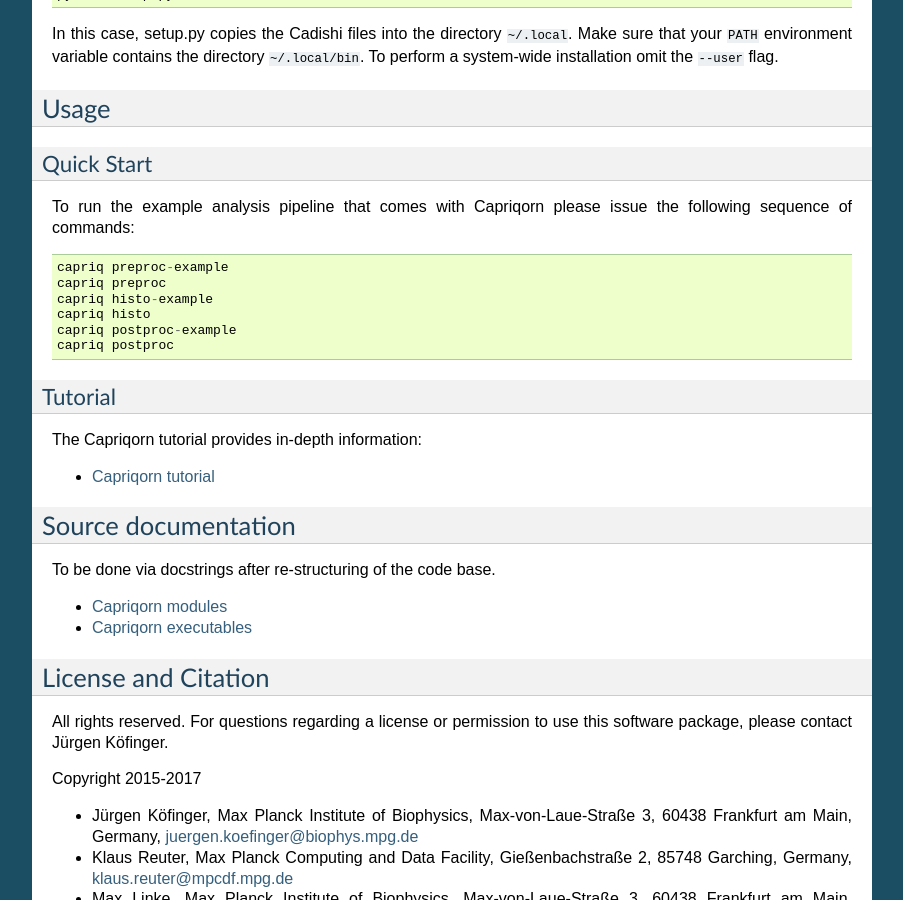
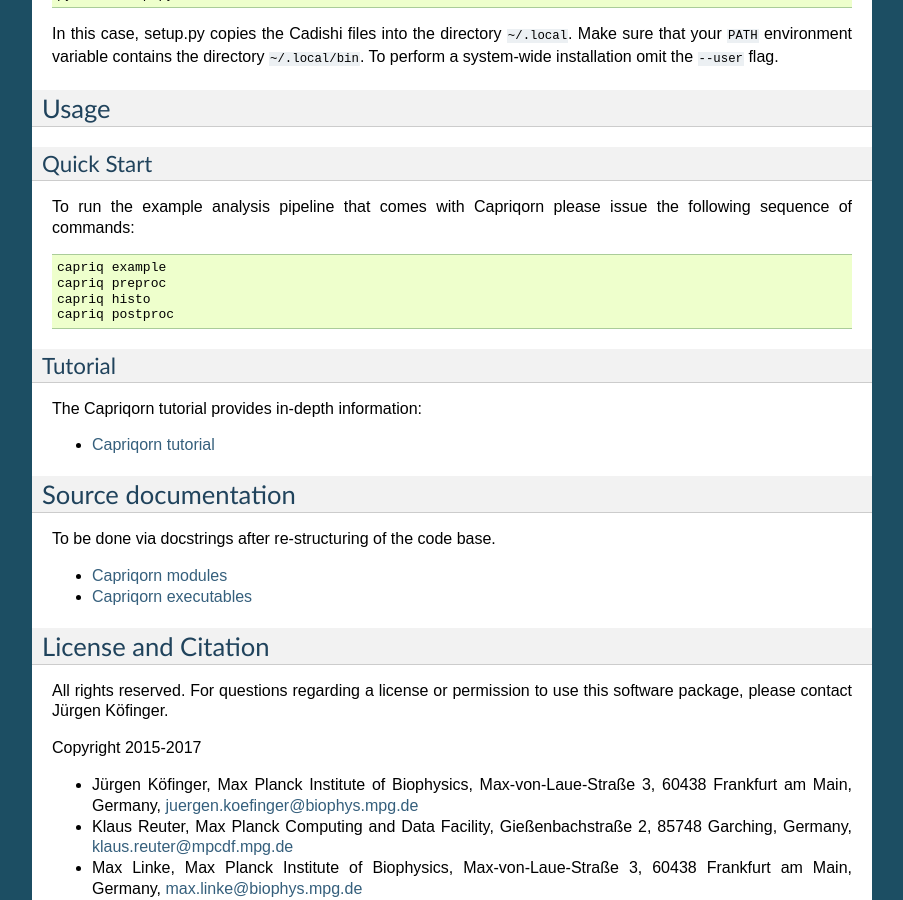
Before and after one commit to bio-phys/capriqorn, a Sphinx documentation site: the page built from doc/index.rst, in a window 1280 px wide and 900 px high, scrolled down 925 px. Shown: the whole window, without its empty margins (198-1101 px from the left). Built offline with Sphinx 7.4.7, drawn with Linux system fonts in a browser that asks for light colours.

```diff
--- a/doc/index.rst
+++ b/doc/index.rst
@@ -70,11 +70,9 @@ Quick Start
 To run the example analysis pipeline that comes with Capriqorn please issue
 the following sequence of commands::
 
-   capriq preproc-example
+   capriq example
    capriq preproc
-   capriq histo-example
    capriq histo
-   capriq postproc-example
    capriq postproc
 
 Tutorial
--- /dev/null
+++ b/setup.cfg
@@ -0,0 +1,5 @@
+[build_sphinx]
+all-files = 1
+source-dir = doc/
+build-dir = doc/html
+warning-is-error = 1
```
